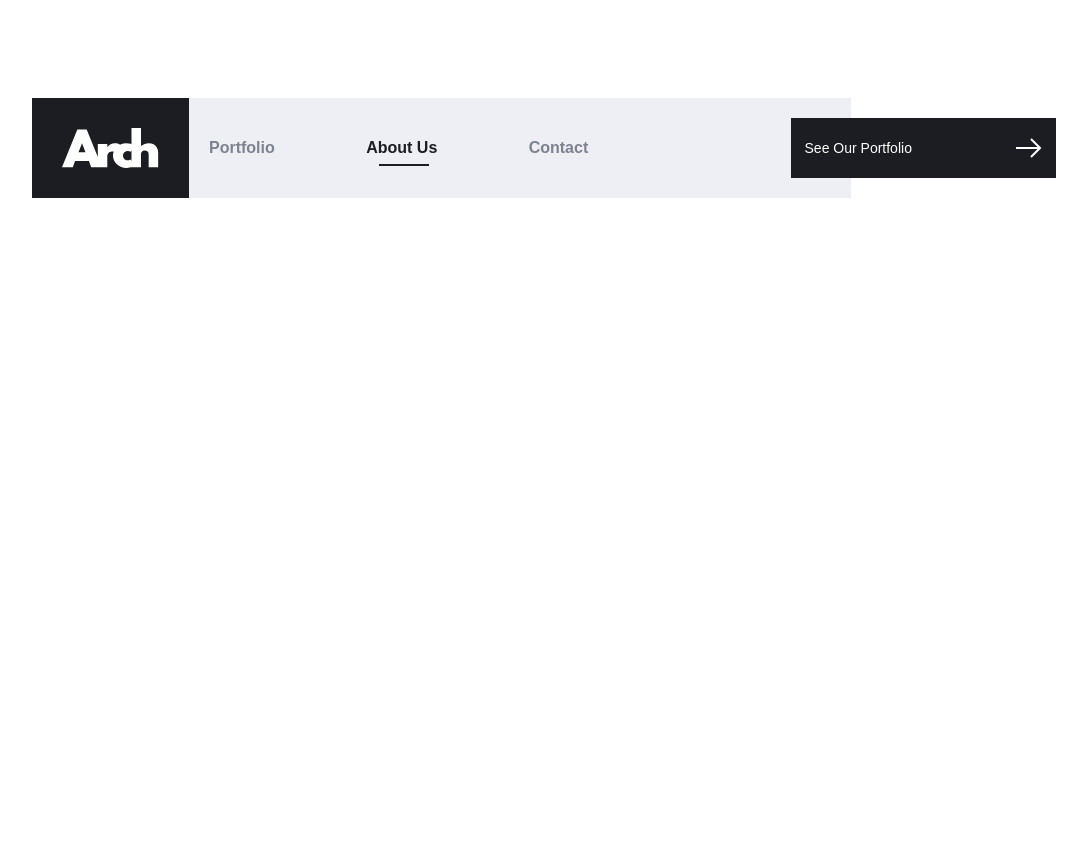
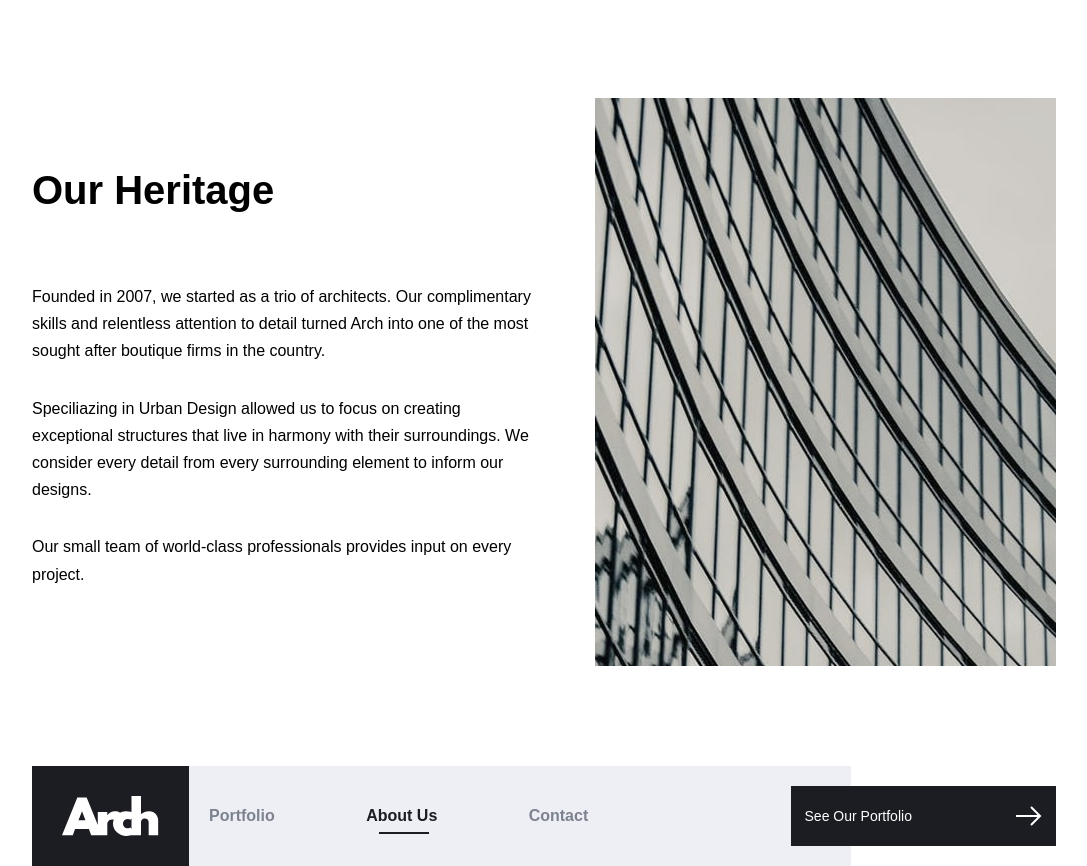
Before and after one commit to deeola/archstudio-typescript, a React (Create React App) app: page /About in a window 1280 px wide. Shown: the part 842-1708 px from the top of the page, without its empty margins (96-1183 px from the left). Before the commit the page ends 1040 px from the top, so only its background shows below. Built offline with nearby package versions, Linux system fonts and the light colour scheme.

Commit message:
finish about section

```diff
--- a/src/components/About/About.tsx
+++ b/src/components/About/About.tsx
@@ -1,11 +1,15 @@
-import React from "react";
+import React, { FC } from "react";
 import Footer from "../Shared/Footer";
 import AboutHeader from "./AboutHeader";
+import AboutMain from "./AboutMain";
 
-const About = () => {
+interface iProps {}
+
+const About: FC<iProps> = () => {
   return (
     <div className="aboutMain">
       <AboutHeader />
+      <AboutMain />
       <Footer />
     </div>
   );
--- /dev/null
+++ b/src/components/About/AboutMain.tsx
@@ -0,0 +1,14 @@
+import React, { FC } from "react";
+import Heritage from "./Heritage";
+
+interface IProps {}
+
+const AboutMain: FC<IProps> = () => {
+  return (
+    <main className="aboutMain">
+      <Heritage />
+    </main>
+  );
+};
+
+export default AboutMain;
--- /dev/null
+++ b/src/components/About/Heritage.tsx
@@ -0,0 +1,32 @@
+import React, { FC } from "react";
+
+interface IProps {}
+
+/*Heritage component */
+const Heritage: FC<IProps> = () => {
+  return (
+    <section className="heritageSession">
+      <div className="heritageTextDiv">
+        <h3>Our Heritage</h3>
+        <p>
+          Founded in 2007, we started as a trio of architects. Our complimentary
+          skills and relentless attention to detail turned Arch into one of the
+          most sought after boutique firms in the country.
+        </p>
+        <p>
+          Speciliazing in Urban Design allowed us to focus on creating
+          exceptional structures that live in harmony with their surroundings.
+          We consider every detail from every surrounding element to inform our
+          designs.
+        </p>
+        <p>
+          Our small team of world-class professionals provides input on every
+          project.
+        </p>
+      </div>
+      <div className="heritageImageDiv"></div>
+    </section>
+  );
+};
+
+export default Heritage;
```
Also changed, not shown: src/components/About/AboutHero.tsx (+5 -3 lines), src/components/About/Leaders.tsx (added, +73 -0 lines).
